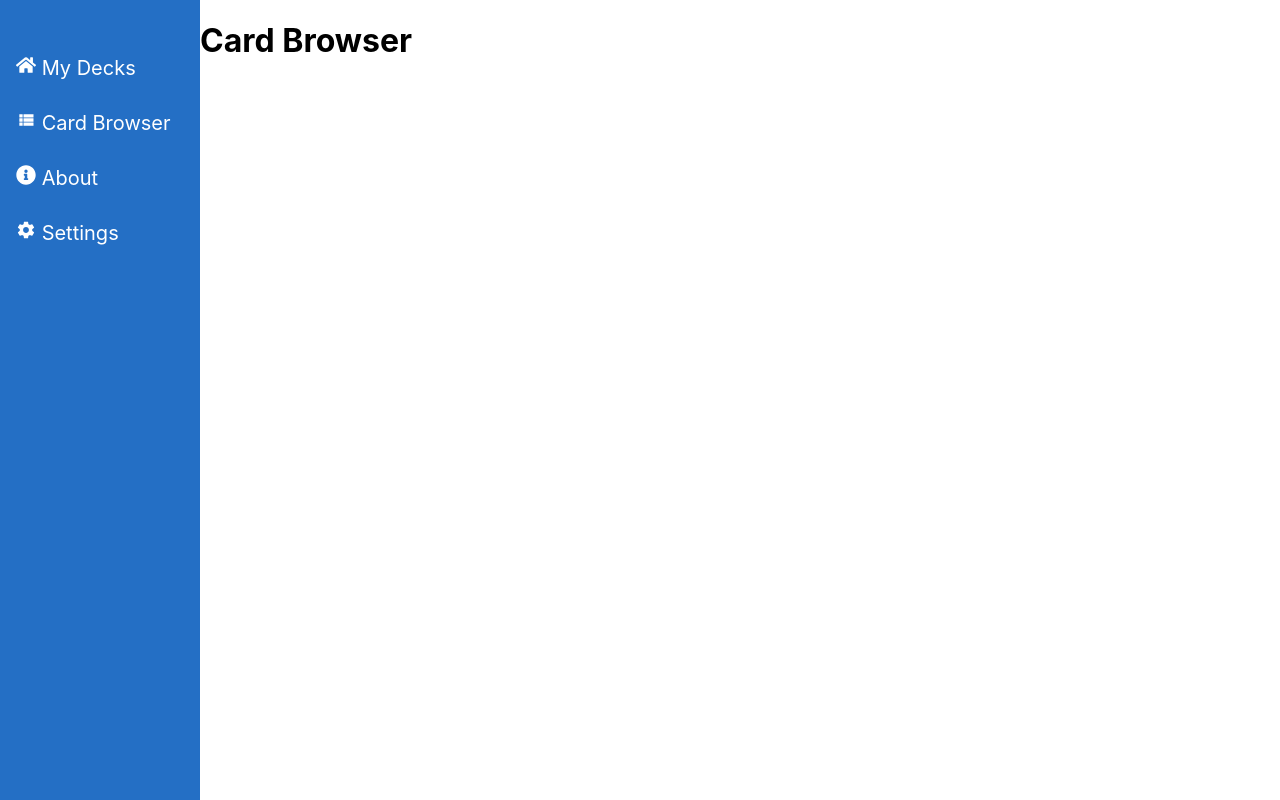
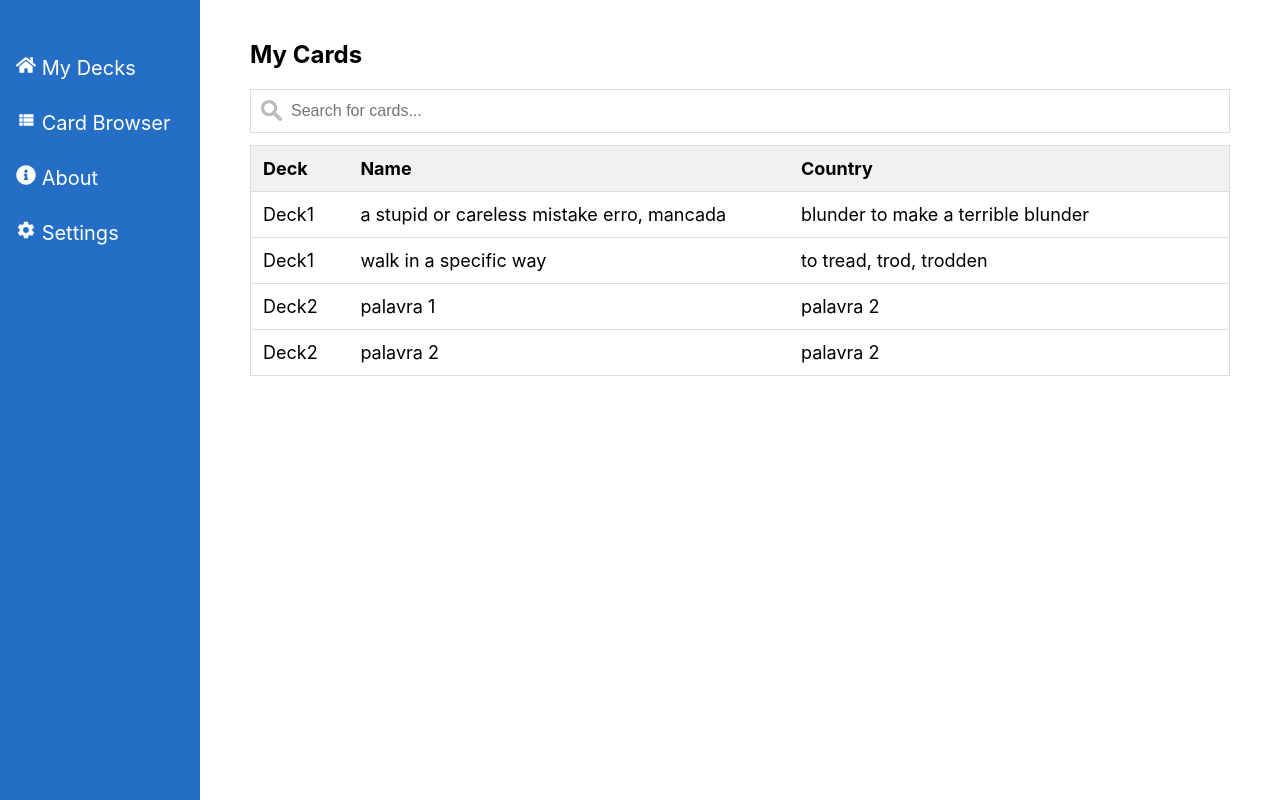
Before and after one commit to rafaamado/web-flashcards, a React (Create React App) app: page /app/cards in a window 1280 px wide. Built offline with nearby package versions, Linux system fonts and the light colour scheme.

Commit message:
CardBrowser page and Sign Up form

```diff
--- a/src/pages/CardBrowser/index.js
+++ b/src/pages/CardBrowser/index.js
@@ -1,18 +1,91 @@
 import React from 'react';
 import './styles.css';
-import Sidebar from '../../components/sidebar';
 
 export default class CardBrowser extends React.Component{
 
-    state = {}
+    state = {
+        searchInput: '',
+        decks: [
+            {
+                id: 1,
+                name: 'Deck1',
+                cards:[
+                    {
+                        front: 'a stupid or careless mistake\nerro, mancada',
+                        back: 'blunder\nto make a terrible blunder',
+                    },
+                    {
+                        front: 'walk in a specific way',
+                        back: 'to tread, trod, trodden',
+
+                    }]
+            },
+            {
+                id: 2,
+                name: 'Deck2',
+                cards:[
+                    {
+                        front: 'palavra 1',
+                        back: 'palavra 2',
+                    },
+                    {
+                        front: 'palavra 2',
+                        back: 'palavra 2',
+                    }]
+            }
+        ]
+    }
+
+    handleSearch = (event) => {
+        this.setState({searchInput: event.target.value})
+    }
 
     render(){
+        this.renderCards();
+
         return(
             <div className="CardBrowser">
-                <Sidebar/>
-                <h1>Card Browser</h1>
+                <h2>My Cards</h2>
+
+                <input type="text" id="myInput" onKeyUp={this.handleSearch} placeholder="Search for cards..." title="Type in something"/>
+
+                <table id="cardsTable">
+                    <tbody>
+                        <tr className="header">
+                            <th style={{width: '10%'}}>Deck</th>
+                            <th style={{width: '45%'}}>Name</th>
+                            <th style={{width: '45%'}}>Country</th>
+                        </tr>
+
+                        {this.renderCards()}
+                    </tbody>
+                </table>
             </div>
         );
     }
 
+    renderCards(){
+
+        let { decks, searchInput } = this.state;
+
+        const search = searchInput.toLocaleLowerCase();
+
+        const cardFilter = (card) => {
+            const line = card.front.concat(card.back)
+            return line.indexOf(search) >= 0;
+        }
+
+        return (
+            decks.map((deck, idxDeck) => (
+                    deck.cards.filter(cardFilter).map((card, idxCard) => (
+                        <tr key={idxCard}>
+                            <td>{deck.name}</td>
+                            <td>{card.front}</td>
+                            <td>{card.back}</td>
+                        </tr>
+                    ))
+                ))
+        );
+    }
+
 }
--- a/src/pages/CardBrowser/styles.css
+++ b/src/pages/CardBrowser/styles.css
@@ -0,0 +1,36 @@
+.CardBrowser{
+    padding:  20px 50px;
+}
+
+
+#myInput {
+    box-sizing: border-box;
+    background-image: url('../../assets/searchicon.png');
+    background-position: 10px 10px;
+    background-repeat: no-repeat;
+    width: 100%;
+    font-size: 16px;
+    padding: 12px 20px 12px 40px;
+    border: 1px solid #ddd;
+    margin-bottom: 12px;
+}
+
+#cardsTable {
+    border-collapse: collapse;
+    width: 100%;
+    border: 1px solid #ddd;
+    font-size: 18px;
+}
+
+#cardsTable th, #cardsTable td {
+    text-align: left;
+    padding: 12px;
+}
+
+#cardsTable tr {
+    border-bottom: 1px solid #ddd;
+}
+
+#cardsTable tr.header, #cardsTable tr:hover {
+    background-color: #f1f1f1;
+}
--- a/src/pages/Login/index.js
+++ b/src/pages/Login/index.js
@@ -1,23 +1,60 @@
 import React from 'react';
-import { Link } from 'react-router-dom';
 import './styles.css';
 
 export default class Login extends React.Component{
 
+    state= {
+        tab: 'signIn'
+    }
+
+    handleSignIn = (event) => {
+        event.preventDefault();
+        this.props.history.push("/app");
+    };
+
+    handleSignUp = (event) => {
+        event.preventDefault();
+        this.props.history.push("/app");
+    }
+
     render(){
         return (
             <div className="login">
-                <form className="loginForm">
-                    <label><b>Email</b> </label>
-                    <input type="text" placeholder="youremail@gmail.com" name="email" required/>
-                    <label><b>Password</b> </label>
-                    <input type="password" placeholder="Enter Password" name="pwd" required/>
-                    <Link to={'/app'}>
-                        <button className="login-btn">Login</button>
-                    </Link>
-                    <button className="signin-btn" type="submit">Sing up</button>
-                </form>
+                <div className="centerForm">
+                    <div className="tab">
+                        <button className="tablinks" onClick={() => this.setState({tab: 'signIn'})}>Sign in</button>
+                        <button className="tablinks" onClick={() => this.setState({tab: 'signUp'})}>Sing Up</button>
+                    </div>
+
+                    {this.state.tab === 'signIn' ? this.renderSignIn() : this.renderSingUp()}
+                </div>
             </div>
         );
     }
+
+    renderSignIn(){
+        return (
+        <form>
+            <label><b>Email</b> </label>
+            <input type="text" placeholder="youremail@gmail.com" name="email" required/>
+            <label><b>Password</b> </label>
+            <input type="password" placeholder="Enter Password" name="pwd" required/>
+            <button className="login-btn" onClick={this.handleSignIn}>Login</button>
+        </form>
+        );
+    }
+
+    renderSingUp(){
+        return (
+        <form>
+            <label><b>Nome</b> </label>
+            <input type="text" name="name" required/>
+            <label><b>Email</b> </label>
+            <input type="text" placeholder="youremail@gmail.com" name="email" required/>
+            <label><b>Password</b> </label>
+            <input type="password" placeholder="Enter Password" name="pwd" required/>
+            <button className="signin-btn" onClick={this.handleSignUp}>Sing up</button>
+        </form>
+        );
+    }
 }
--- a/src/pages/Login/styles.css
+++ b/src/pages/Login/styles.css
@@ -6,18 +6,45 @@
     height: 100%;
 }
 
-.loginForm{
+.tab {
+    overflow: hidden;
+    border: 1px solid #ccc;
+    background-color: #f1f1f1;
+}
+.tab button {
+    background-color: inherit;
+    width: 50%;
+    float: left;
+    border: none;
+    outline: none;
+    cursor: pointer;
+    padding: 14px 16px;
+    transition: 0.3s;
+}
+
+.tab button:hover {
+    background-color: #ddd;
+}
+
+.tab button.active {
+    background-color: #f00;
+}
+
+.centerForm{
     display: block;
     margin: auto;
     margin-top: 100px;
-    padding: 60px;
     background-color: rgba(255, 255, 255, 0.9);
-    width: 30%;
-    height: 50%;
+    width: 50%;
+    height: 70%;
     border-radius: 8px;
 }
 
-.loginForm input{
+form {
+    margin: 50px 60px 60px 60px;
+}
+
+form input{
     position: relative;
     display: block;
     width: 100%;
@@ -30,7 +57,7 @@
 }
 
 
-.loginForm button {
+form button {
     color: white;
     padding: 14px 20px;
     border: none;
--- a/src/pages/MyDecks/index.js
+++ b/src/pages/MyDecks/index.js
@@ -114,9 +114,9 @@ export default class MyDecks extends React.Component{
                     <Link className='add' to={`/app/decks/${deck.id}/newCard`}>
                         <IoIosAddCircle className="btnAddCard" size={50} color="#246fc5" />
                     </Link>
-                    <a className='delete' onClick={() => this.handleDeleteDeck(deck)}>
+                    <Link className='delete' onClick={() => this.handleDeleteDeck(deck)}>
                         <MdDelete size={50} color="#dd0000" />
-                    </a>
+                    </Link>
                 </article>
             ))
         );
```
Also changed, not shown: src/assets/searchicon.png (added).
